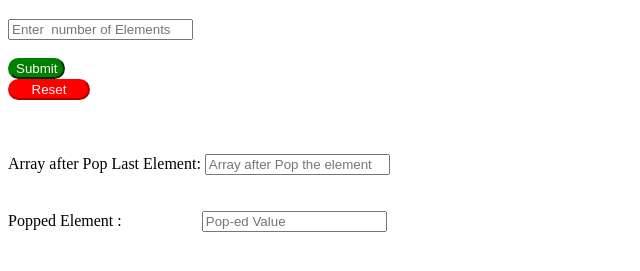
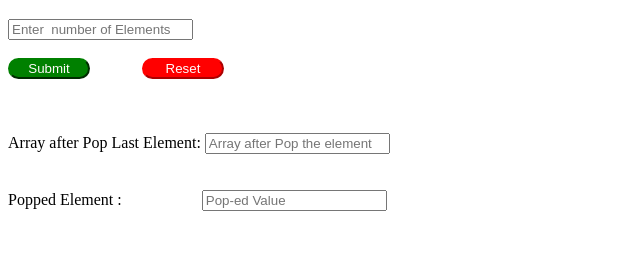
Before and after one commit to Saintgits-MCA/Array-POP, a plain HTML site: page index.html in a window 1280 px wide. Shown: the part 61-332 px from the top of the page, without its empty margins (0-640 px from the left). Drawn offline with Linux system fonts and the light colour scheme.

Commit message:
Update index.html

```diff
--- a/index.html
+++ b/index.html
@@ -25,11 +25,12 @@
     </script>
 </head>
 <body>
+<form>
     <h1 color="red">POP Array Elements</h1>
    <input type="text" id="n" placeholder="Enter  number of Elements"><br><br>
-   <button onclick="array()" style="background-color:green;color:snow;border-radius:7cm;border-color:green;"> Submit </button>&emsp;&emsp;&emsp;
- <form><input type="reset" value="  Reset  " style="background-color:red;color:snow;border-radius:7cm;border-color:red;width: 82px;"></form><br><br><br>
+   <input type="button" onclick="array()" value=" Submit " style="background-color:green;color:snow;border-radius:7cm;border-color:green;width:82px;">&emsp;&emsp;&emsp;
+    <input type="reset" value="  Reset  " style="background-color:red;color:snow;border-radius:7cm;border-color:red;width: 82px;"></form><br><br><br>
    Array after Pop Last Element: <input type="text" id="array" placeholder="Array after Pop the element" readonly><br><br><br>
-   Popped Element  :&emsp;&emsp;&ensp;&emsp;&emsp;&ensp;<input type="text" id="pop" placeholder="Pop-ed Value" readonly><br><br>
+   Popped Element  :&emsp;&emsp;&ensp;&emsp;&emsp;&ensp;<input type="text" id="pop" placeholder="Pop-ed Value" readonly><br><br></form>
 </body>
 </html>
```
